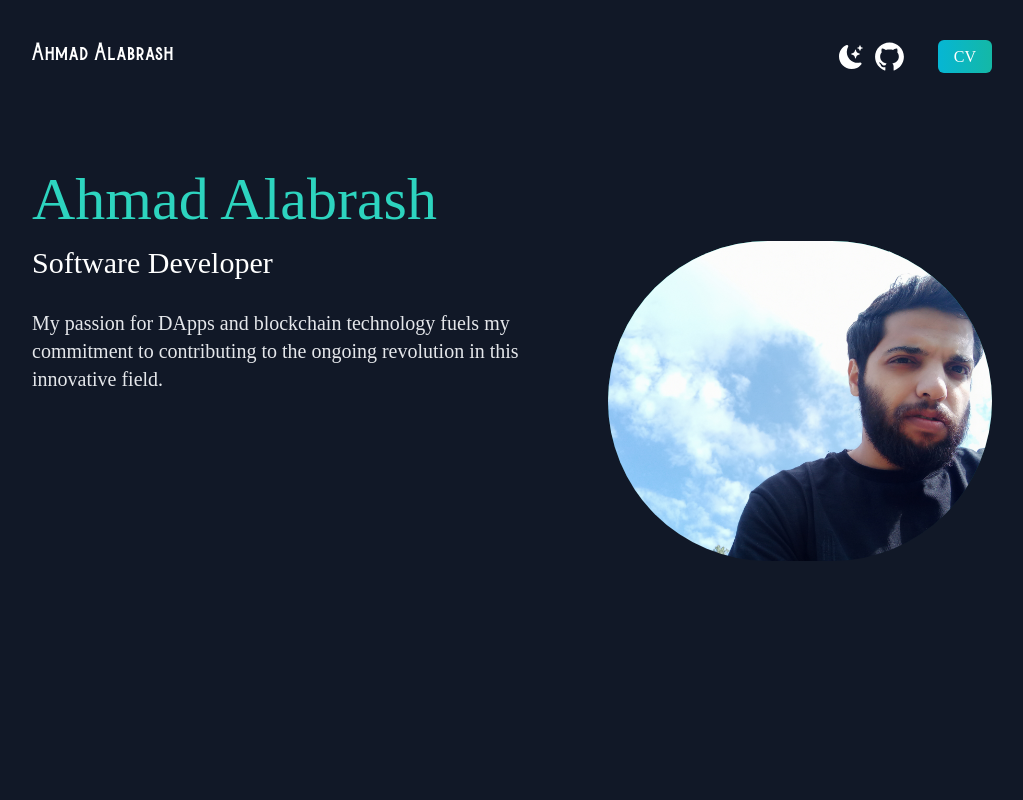
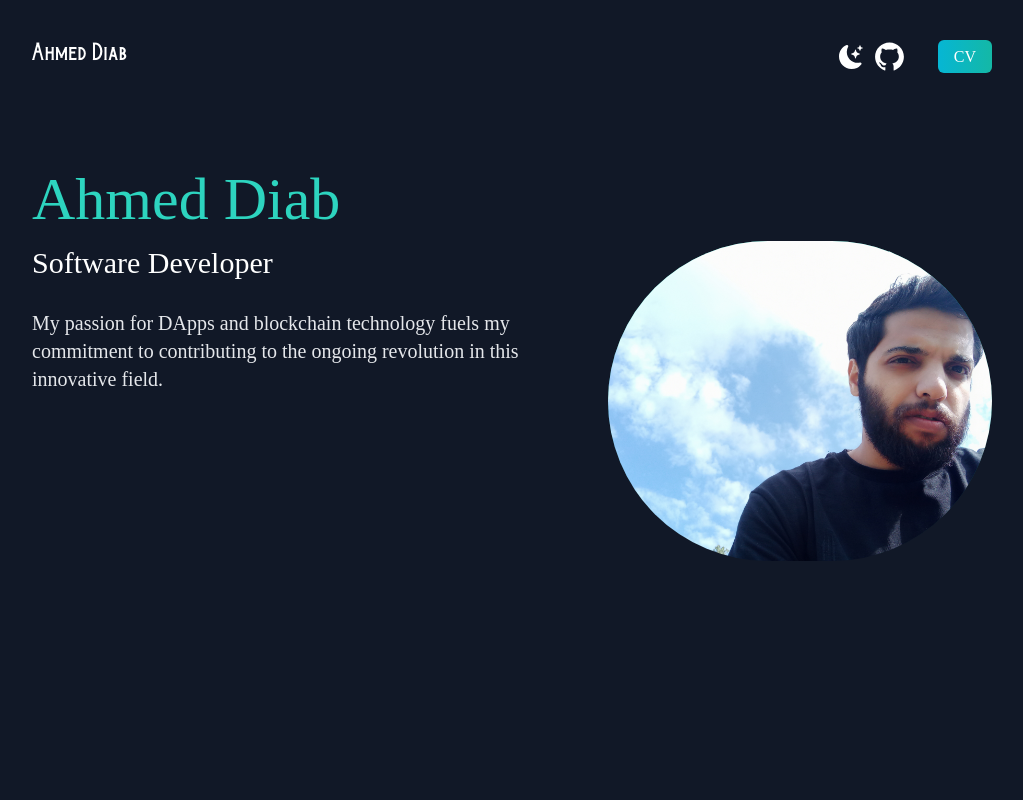
Before and after one commit to AhmadAlabrash/portfolio, a Next.js app: page / in a window 1280 px wide. Shown: the top 800 px of the page, without its empty margins (128-1151 px from the left). Built offline with nearby package versions, Linux system fonts and the light colour scheme.

Commit message:
Update index.js

```diff
--- a/pages/index.js
+++ b/pages/index.js
@@ -32,7 +32,7 @@ export default function Home() {
       <main className=" bg-white px-10 dark:bg-gray-900 md:px-20 lg:px-40" style={{ fontFamily: 'cursive' }}>
         <section className="min-h-screen">
           <nav className="py-10 mb-12 flex justify-between dark:text-white">
-            <h1 className="font-burtons text-xl">Ahmad Alabrash</h1>
+            <h1 className="font-burtons text-xl">Ahmed Diab</h1>
             <ul className="flex items-center">
               <li>
                 <BsFillMoonStarsFill
@@ -57,7 +57,7 @@ export default function Home() {
           <div style={{ display: 'flex', width: '100%', height: '100vh' }}>
             <div>
             <h2 className="text-5xl py-2 text-teal-600 font-medium dark:text-teal-400 md:text-6xl">
-              Ahmad Alabrash
+              Ahmed Diab
             </h2>
             <h3 className="text-2xl py-2 dark:text-white md:text-3xl">
               Software Developer
```
